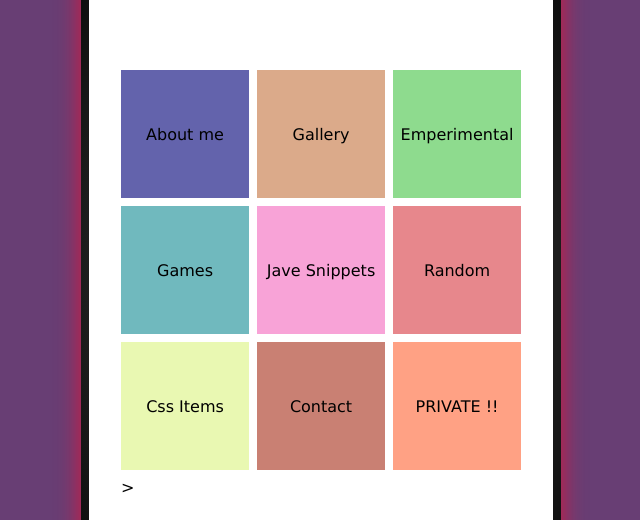
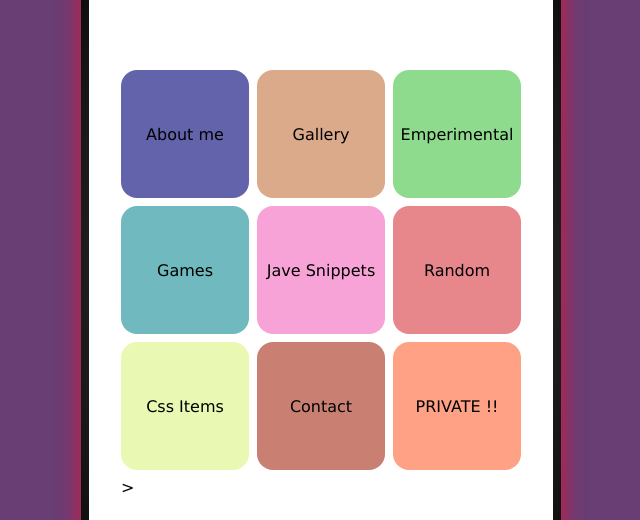
Before and after one commit to gfebruary/mobile-phone, a plain HTML site: page index.html in a window 1280 px wide. Shown: the part 128-648 px from the top of the page, 319-959 px from the left. Drawn offline with Linux system fonts and the light colour scheme.

Commit message:
cleaned up css

```diff
--- a/style.css
+++ b/style.css
@@ -64,91 +64,52 @@ body {
 .gallery a {
   text-decoration: none;
   color: black;
-}
-
-.img1 {
+  border-radius: 1rem;
   display: flex;
   align-items: center;
   justify-content: center;
-  grid-area: img1;
-
-  background-color: rgb(99, 99, 172);
   width: 8rem;
   height: 8rem;
 }
 
+.img1 {
+  grid-area: img1;
+
+  background-color: rgb(99, 99, 172);
+}
+
 .img2 {
-  display: flex;
-  align-items: center;
-  justify-content: center;
   grid-area: img2;
   background-color: rgb(219, 170, 138);
-  width: 8rem;
-  height: 8rem;
 }
 .img3 {
-  display: flex;
-  align-items: center;
-  justify-content: center;
   grid-area: img3;
   background-color: rgb(142, 219, 142);
-  width: 8rem;
-  height: 8rem;
 }
 .img4 {
-  display: flex;
-  align-items: center;
-  justify-content: center;
   grid-area: img4;
   background-color: rgb(112, 185, 190);
-  width: 8rem;
-  height: 8rem;
 }
 .img5 {
-  display: flex;
-  align-items: center;
-  justify-content: center;
   grid-area: img5;
   background-color: rgb(248, 163, 215);
-  width: 8rem;
-  height: 8rem;
 }
 .img6 {
-  display: flex;
-  align-items: center;
-  justify-content: center;
   grid-area: img6;
   background-color: rgb(231, 135, 140);
-  width: 8rem;
-  height: 8rem;
 }
 .img7 {
-  display: flex;
-  align-items: center;
-  justify-content: center;
   grid-area: img7;
   background-color: rgb(233, 248, 178);
-  width: 8rem;
-  height: 8rem;
 }
 
 .img8 {
-  display: flex;
-  align-items: center;
-  justify-content: center;
   grid-area: img8;
   background-color: rgb(201, 128, 115);
-  width: 8rem;
-  height: 8rem;
 }
 .img9 {
-  display: flex;
-  align-items: center;
-  justify-content: center;
   grid-area: img9;
   background-color: rgb(255, 161, 132);
-  width: 8rem;
-  height: 8rem;
 }
 
 .camera {
```
